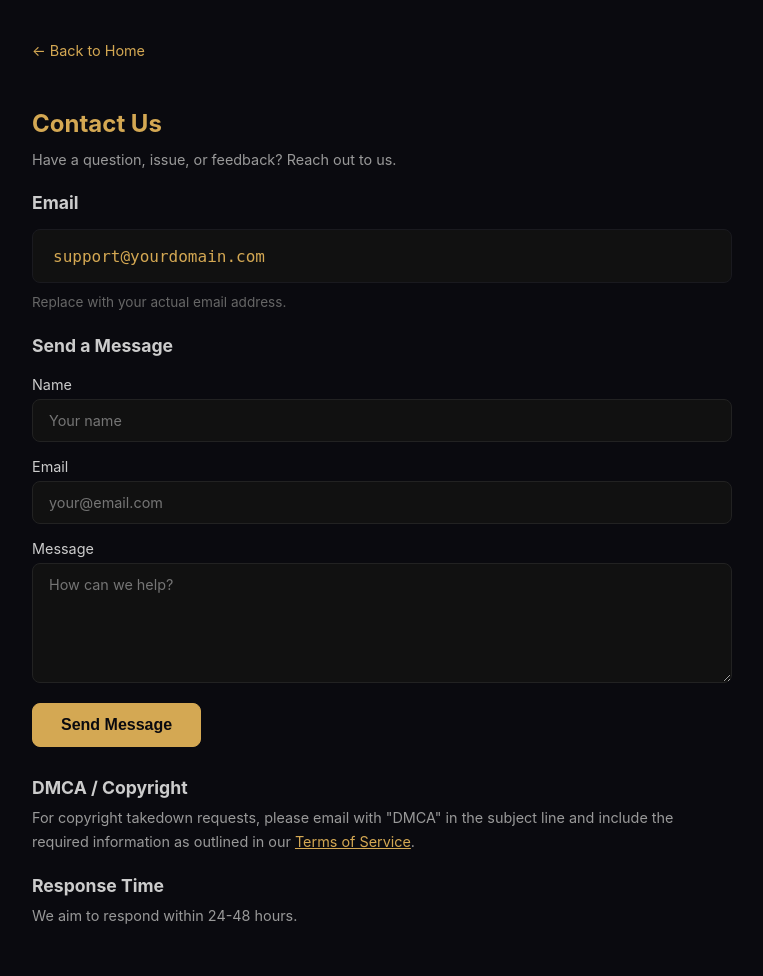
After one commit to G4M37Z-sudo/video-downloader, a Flask app: page /contact in a window 1280 px wide. The commit adds this page. Shown: the whole page, without its empty margins (258-1021 px from the left). Run offline with Flask 3, Linux system fonts and the light colour scheme.

Commit message:
add ads + legal pages (privacy, terms, contact)

```diff
--- a/app.py
+++ b/app.py
@@ -56,6 +56,21 @@ def sanitize_filename(name):
 @app.route("/")
 def index():
     return render_template("index.html")
+
+
+@app.route("/privacy")
+def privacy():
+    return render_template("privacy.html")
+
+
+@app.route("/terms")
+def terms():
+    return render_template("terms.html")
+
+
+@app.route("/contact")
+def contact():
+    return render_template("contact.html")
 
 
 @app.route("/api/info", methods=["POST"])
--- /dev/null
+++ b/templates/contact.html
@@ -0,0 +1,138 @@
+<!DOCTYPE html>
+<html lang="en">
+<head>
+    <meta charset="UTF-8">
+    <meta name="viewport" content="width=device-width, initial-scale=1.0">
+    <title>Contact — Video Downloader</title>
+    <style>
+        * { margin: 0; padding: 0; box-sizing: border-box; }
+        body {
+            font-family: -apple-system, BlinkMacSystemFont, 'Segoe UI', Roboto, sans-serif;
+            background: #0A0A0F;
+            color: #E0E0E0;
+            min-height: 100vh;
+            padding: 40px 20px;
+        }
+        .legal-page {
+            max-width: 700px;
+            width: 100%;
+            margin: 0 auto;
+        }
+        .legal-page h2 {
+            color: #D4A853;
+            font-size: 1.5rem;
+            margin: 30px 0 10px;
+        }
+        .legal-page h3 {
+            color: #CCC;
+            font-size: 1.1rem;
+            margin: 20px 0 8px;
+        }
+        .legal-page p, .legal-page li {
+            color: #999;
+            font-size: 0.9rem;
+            line-height: 1.7;
+            margin-bottom: 8px;
+        }
+        .legal-page ul {
+            padding-left: 20px;
+            margin-bottom: 12px;
+        }
+        .back-link {
+            display: inline-block;
+            margin-bottom: 20px;
+            color: #D4A853;
+            text-decoration: none;
+            font-size: 0.9rem;
+        }
+        .back-link:hover {
+            text-decoration: underline;
+        }
+        .contact-form {
+            margin-top: 20px;
+        }
+        .contact-form label {
+            display: block;
+            color: #CCC;
+            font-size: 0.9rem;
+            margin-bottom: 6px;
+            margin-top: 16px;
+        }
+        .contact-form input, .contact-form textarea {
+            width: 100%;
+            padding: 12px 16px;
+            border: 1px solid #222;
+            border-radius: 8px;
+            background: #111;
+            color: #E0E0E0;
+            font-size: 0.9rem;
+            outline: none;
+            font-family: inherit;
+        }
+        .contact-form input:focus, .contact-form textarea:focus {
+            border-color: #D4A853;
+        }
+        .contact-form textarea {
+            min-height: 120px;
+            resize: vertical;
+        }
+        .contact-form button {
+            margin-top: 16px;
+            padding: 12px 28px;
+            border: 1px solid #D4A853;
+            border-radius: 8px;
+            background: #D4A853;
+            color: #0A0A0F;
+            font-size: 1rem;
+            font-weight: 600;
+            cursor: pointer;
+            transition: all 0.2s;
+        }
+        .contact-form button:hover {
+            background: #E0B96A;
+            box-shadow: 0 0 20px rgba(212, 168, 83, 0.3);
+        }
+        .email-box {
+            background: #111;
+            border: 1px solid #1A1A1F;
+            border-radius: 8px;
+            padding: 16px 20px;
+            margin-top: 16px;
+        }
+        .email-box code {
+            color: #D4A853;
+            font-size: 1rem;
+        }
+    </style>
+</head>
+<body>
+    <div class="legal-page">
+        <a href="/" class="back-link">← Back to Home</a>
+        <h2>Contact Us</h2>
+        <p>Have a question, issue, or feedback? Reach out to us.</p>
+
+        <h3>Email</h3>
+        <div class="email-box">
+            <code>support@yourdomain.com</code>
+        </div>
+        <p style="margin-top: 8px; color: #666; font-size: 0.85rem;">Replace with your actual email address.</p>
+
+        <h3>Send a Message</h3>
+        <form class="contact-form" onsubmit="event.preventDefault(); alert('Message sent! (This is a demo — wire up a backend to actually send emails.)');">
+            <label for="name">Name</label>
+            <input type="text" id="name" placeholder="Your name" />
+            <label for="email">Email</label>
+            <input type="email" id="email=" placeholder="your@email.com" />
+            <label for="message">Message</label>
+            <textarea id="message" placeholder="How can we help?"></textarea>
+            <button type="submit">Send Message</button>
+        </form>
+
+        <h3 style="margin-top: 30px;">DMCA / Copyright</h3>
+        <p>For copyright takedown requests, please email with "DMCA" in the subject line and include the required information as outlined in our <a href="/terms" style="color:#D4A853;">Terms of Service</a>.</p>
+
+        <h3>Response Time</h3>
+        <p>We aim to respond within 24-48 hours.</p>
+    </div>
+</body>
+</html>
```
Also changed, not shown: templates/index.html (+89 -2 lines), templates/privacy.html (added, +91 -0 lines), templates/terms.html (added, +107 -0 lines).
